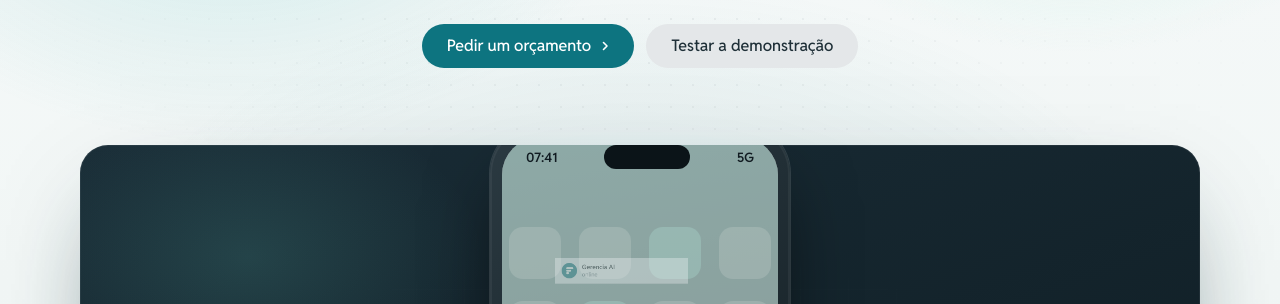
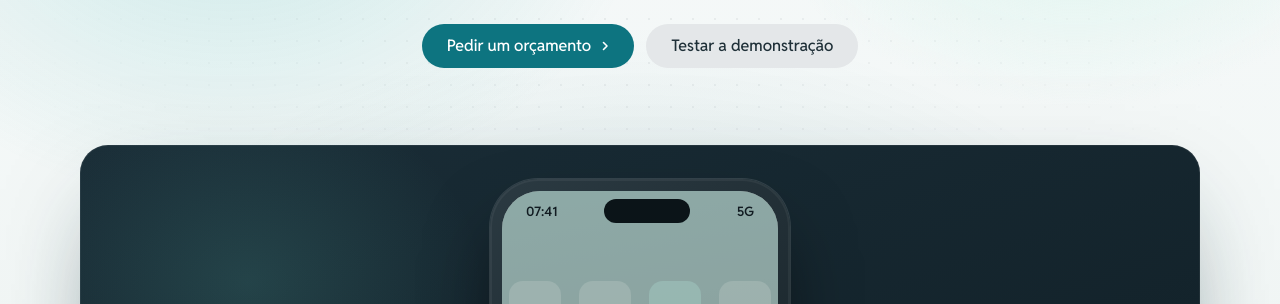
Before and after one commit to Rabonezze/gerencia-ai, a plain HTML site: page index.html in a window 1280 px wide. Shown: the part 454-758 px from the top of the page. Drawn offline with Linux system fonts and the light colour scheme.

Commit message:
Celular da abertura centralizado em qualquer zoom e tamanho de tela

```diff
--- a/css/filme.css
+++ b/css/filme.css
@@ -4,7 +4,10 @@
    keyframes), mas a cena final parada precisa continuar igual a esta. */
 
 .filme { position: relative; margin-top: clamp(48px, 6vw, 80px); }
-.filme__palco { position: relative; height: clamp(560px, 70vh, 700px); border-radius: 28px; overflow: hidden; isolation: isolate;
+/* O palco cabe na tela visível (abaixo do menu) em qualquer zoom; o celular fica no centro e encolhe
+   junto (--escala-celular, calculada em js/filme.js) para nunca cortar em cima nem embaixo. */
+.filme__palco { position: relative; height: clamp(480px, calc(100vh - var(--nav, 72px) - 40px), 760px);
+  height: clamp(480px, calc(100svh - var(--nav, 72px) - 40px), 760px); border-radius: 28px; overflow: hidden; isolation: isolate;
   background:
     radial-gradient(40% 55% at 50% 100%, rgb(18 163 160 / .55), transparent 70%),
     radial-gradient(30% 40% at 15% 20%, rgb(111 224 207 / .14), transparent 70%),
@@ -19,7 +22,8 @@
   font: 500 clamp(32px, 4.6vw, 64px)/1.08 var(--font-display); letter-spacing: -0.035em; color: #fff; opacity: 0; pointer-events: none; }
 
 /* o celular */
-.celular { position: absolute; left: 50%; bottom: -40px; z-index: 2; width: 300px; height: 620px; transform: translateX(-50%);
+.celular { position: absolute; inset: 0; margin: auto; z-index: 2; width: 300px; height: 620px;
+  scale: var(--escala-celular, 1); transform-origin: 50% 50%;
   padding: 12px; border-radius: 48px; background: linear-gradient(145deg, #2b3a42, #0b1418);
   box-shadow: 0 0 0 1px rgb(255 255 255 / .12), 0 40px 80px -20px rgb(0 0 0 / .7), inset 0 0 0 2px rgb(255 255 255 / .05); }
 .celular__tela { position: relative; height: 100%; border-radius: 38px; overflow: hidden; background: var(--wa-ground, #efeae2); }
@@ -63,7 +67,7 @@
 @media (max-width: 760px) {
   .filme__palco { height: 600px; }
   .filme__card { display: none; }
-  .celular { width: 270px; height: 560px; bottom: -30px; }
+  .celular { width: 270px; height: 560px; }
   .celular__home { grid-template-columns: repeat(4, 46px); gap: 18px 12px; padding: 84px 16px; }
   .celular__home .app { width: 46px; height: 46px; border-radius: 12px; }
 }
@@ -80,7 +84,7 @@
 .filme--ativo .filme__palavra.is-visivel { animation: filme-palavra-entrar .45s cubic-bezier(.22, 1, .36, 1) both; }
 .filme--ativo .filme__frase.is-saindo { animation: filme-frase-sair .6s cubic-bezier(.22, 1, .36, 1) both; }
 
-.filme--ativo .celular { opacity: 0; transform: translate(-50%, 120px); will-change: transform, opacity; }
+.filme--ativo .celular { opacity: 0; transform: translateY(120px); will-change: transform, opacity; }
 .filme--ativo.filme--celular .celular { animation: filme-celular-entrar 1s cubic-bezier(.22, 1, .36, 1) both; }
 
 .filme--ativo .celular__home { opacity: 1; visibility: visible; }
@@ -115,8 +119,8 @@
   to { opacity: 0; transform: translate(-50%, calc(-50% - 24px)); }
 }
 @keyframes filme-celular-entrar {
-  from { opacity: 0; transform: translate(-50%, 120px); }
-  to { opacity: 1; transform: translate(-50%, 0); }
+  from { opacity: 0; transform: translateY(120px); }
+  to { opacity: 1; transform: none; }
 }
 @keyframes filme-toque {
   0% { transform: scale(1); }
@@ -173,7 +177,7 @@
 /* com "reduzir movimento", tudo fica imediatamente no estado final parado */
 @media (prefers-reduced-motion: reduce) {
   .filme--ativo .filme__frase { opacity: 0; animation: none; }
-  .filme--ativo .celular { opacity: 1; transform: translateX(-50%); animation: none; }
+  .filme--ativo .celular { opacity: 1; transform: none; animation: none; }
   .filme--ativo .celular__home { opacity: 0; visibility: hidden; animation: none; }
   .filme--ativo .celular__chat { opacity: 1; transform: none; pointer-events: auto; animation: none; }
   .filme--ativo [data-cena="pergunta"],
--- a/js/filme.js
+++ b/js/filme.js
@@ -445,10 +445,39 @@ function iniciarCenas() {
   });
 }
 
+// Encolhe o celular (sem nunca aumentar) para caber inteiro no palco, com folga em cima e embaixo.
+// Assim ele fica centralizado e completo em qualquer zoom do navegador e em qualquer monitor.
+const FOLGA_CELULAR_PX = 28;
+
+function ajustarEscalaCelular() {
+  document.querySelectorAll('.filme__palco').forEach((palco) => {
+    const celular = palco.querySelector('.celular');
+    if (!celular || !celular.offsetHeight) return;
+    const escala = Math.min(
+      1,
+      (palco.clientHeight - FOLGA_CELULAR_PX * 2) / celular.offsetHeight,
+      (palco.clientWidth - FOLGA_CELULAR_PX * 2) / celular.offsetWidth
+    );
+    palco.style.setProperty('--escala-celular', Math.max(0.5, escala).toFixed(3));
+  });
+}
+
+function iniciarEscalaCelular() {
+  ajustarEscalaCelular();
+  if ('ResizeObserver' in window) {
+    const observador = new ResizeObserver(ajustarEscalaCelular);
+    document.querySelectorAll('.filme__palco').forEach((palco) => observador.observe(palco));
+  } else {
+    window.addEventListener('resize', ajustarEscalaCelular);
+  }
+}
+
 if (document.readyState === 'loading') {
   document.addEventListener('DOMContentLoaded', iniciarCenas, { once: true });
+  document.addEventListener('DOMContentLoaded', iniciarEscalaCelular, { once: true });
 } else {
   iniciarCenas();
+  iniciarEscalaCelular();
 }
 
 export { };
```
